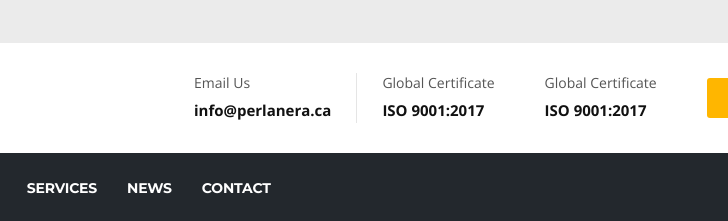
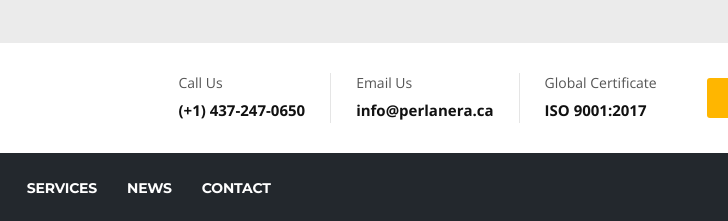
Before and after one commit to mabgcm/perlanera, a plain HTML site: page 404.html in a window 1280 px wide. Shown: the top 221 px of the page, 355-1083 px from the left. Drawn offline with nearby package versions, Linux system fonts and the light colour scheme; some packages are replaced by stand-ins of ours.

Commit message:
cobtact top bar

```diff
--- a/404.html
+++ b/404.html
@@ -87,16 +87,16 @@
                   <li>
                     <div class="info-box">
                       <div class="info-box-content">
-                          <p class="info-box-title">Email Us</p>
-                          <p class="info-box-subtitle">info@perlanera.ca</p>
+                          <p class="info-box-title">Call Us</p>
+                          <p class="info-box-subtitle">(+1) 437-247-0650</p>
                       </div>
                     </div>
                   </li>
-                  <li class="last">
-                    <div class="info-box last">
+                  <li>
+                    <div class="info-box">
                       <div class="info-box-content">
-                          <p class="info-box-title">Global Certificate</p>
-                          <p class="info-box-subtitle">ISO 9001:2017</p>
+                          <p class="info-box-title">Email Us</p>
+                          <p class="info-box-subtitle">info@perlanera.ca</p>
                       </div>
                     </div>
                   </li>
```
Also changed, not shown: about.html (+6 -6 lines), contact.html (+6 -6 lines), faq.html (+6 -6 lines), news-left-sidebar.html (+6 -6 lines), news-right-sidebar.html (+6 -6 lines), news-single.html (+6 -6 lines), pricing.html (+6 -6 lines), projects-single.html (+6 -6 lines), projects.html (+6 -6 lines), service-single.html (+6 -6 lines), services.html (+6 -6 lines), team.html (+6 -6 lines), testimonials.html (+6 -6 lines), typography.html (+6 -6 lines).
